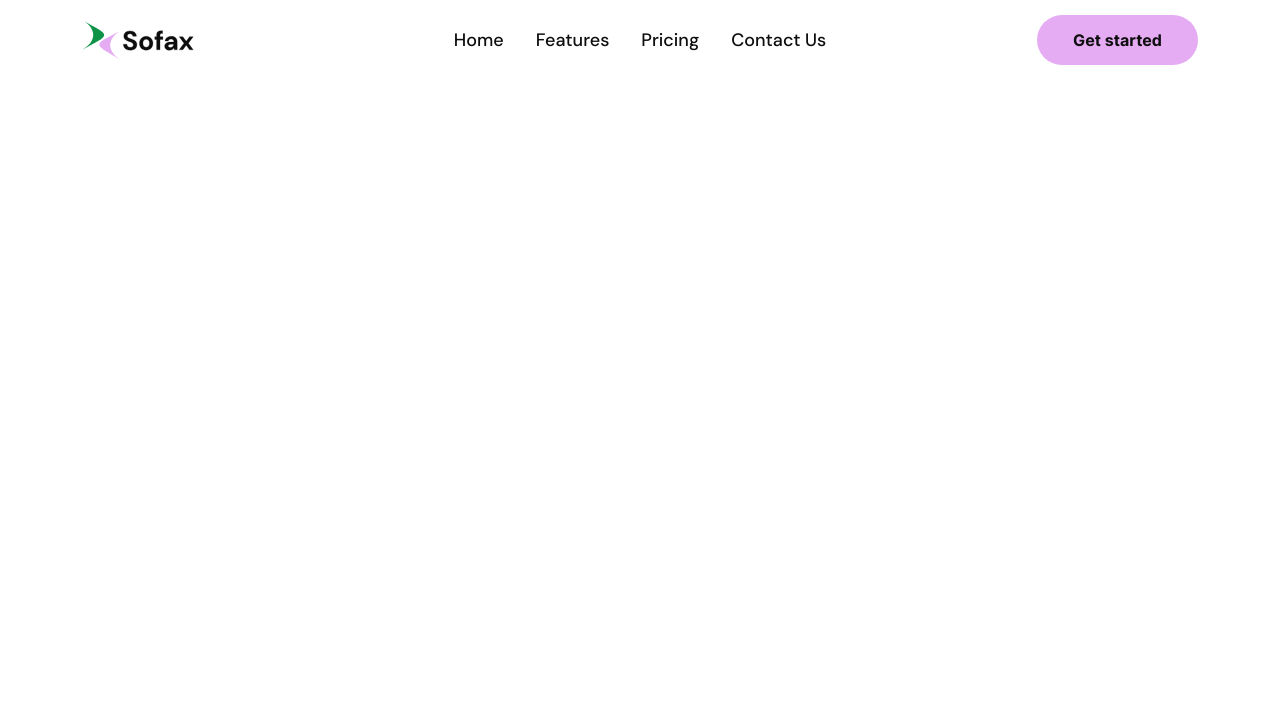
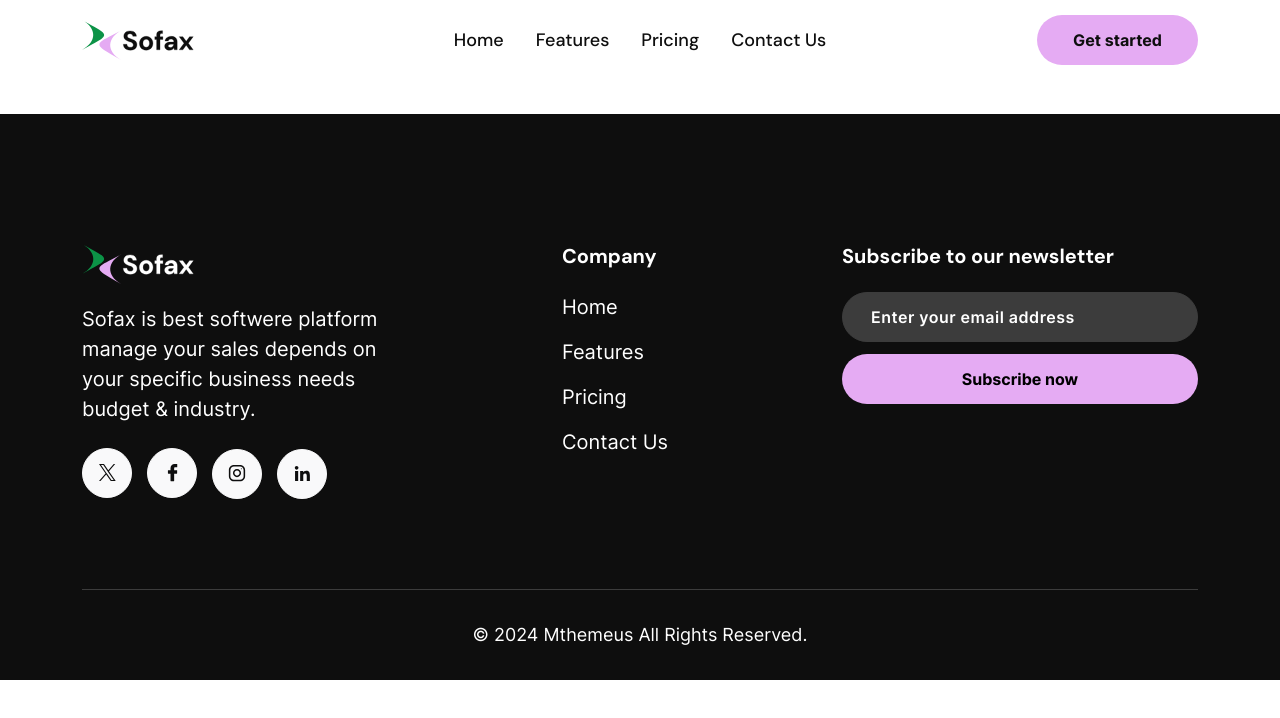
Before and after one commit to imanojprajapati/visitrack-v2, a Next.js app: page / in a window 1280 px wide. Shown: the top 718 px of the page. Built offline with nearby package versions, Linux system fonts and the light colour scheme.

Commit message:
Add Footer

```diff
--- /dev/null
+++ b/src/app/components/common/Field.jsx
@@ -0,0 +1,24 @@
+import React from "react";
+function Field({ label, children, htmlFor, error }) {
+	const id = htmlFor || getChildId(children);
+	return (
+		<div className="aximo-account-field">
+			{label && (
+				<label htmlFor={id} className="mb-1">
+					{label}
+				</label>
+			)}
+			{children}
+			{error && <span className="text-danger">{error.message}</span>}
+		</div>
+	);
+}
+function getChildId(children) {
+	const child = React.Children.only(children);
+
+	// eslint-disable-next-line no-unsafe-optional-chaining
+	if ("id" in child?.props) {
+		return child.props.id;
+	}
+}
+export default Field;
--- /dev/null
+++ b/src/app/components/common/footer/CopyRight.jsx
@@ -0,0 +1,9 @@
+function CopyRight() {
+	return (
+		<div className="sofax-footer-bottom center dark-bottom">
+			<p>© 2024 Mthemeus All Rights Reserved.</p>
+		</div>
+	);
+}
+
+export default CopyRight;
--- /dev/null
+++ b/src/app/components/common/footer/index.jsx
@@ -0,0 +1,173 @@
+"use client";
+import Link from "next/link";
+import CopyRight from "./CopyRight";
+
+import Field from "@/src/app/components/common/Field";
+import Logo from "@/public/images/logo/logo-white.svg";
+import Image from "next/image";
+import { useForm } from "react-hook-form";
+import { toast, ToastContainer } from "react-toastify";
+
+function Footer() {
+	const {
+		register,
+		handleSubmit,
+		reset,
+		formState: { errors },
+	} = useForm();
+	const submitForm = (formData) => {
+		toast("Subscription Completed!");
+		reset();
+		console.log("Submited Form Data = ", formData);
+	};
+	return (
+		<footer className="sofax-footer-section dark-bg">
+			<ToastContainer position="bottom-right" />
+			<div className="container">
+				<div className="sofax-footer-top">
+					<div className="row">
+						<div className="col-xl-4 col-md-12">
+							<div className="sofax-footer-wrap mr-15 light-color">
+								<Link href="/multi-page/home-two">
+									<Image src={Logo} alt="Logo" />
+								</Link>
+								<p>
+									Sofax is best softwere platform manage your sales depends on your specific business
+									needs budget & industry.
+								</p>
+								<div className="sofax-social-icon">
+									<ul>
+										<li>
+											<a target="_blank" href="https://www.twitter.com/">
+												<svg
+													width="17"
+													height="18"
+													viewBox="0 0 17 18"
+													fill="none"
+													xmlns="http://www.w3.org/2000/svg"
+												>
+													<path
+														d="M9.96447 7.24539L16.1975 0H14.7205L9.30833 6.29107L4.98567 0H0L6.5367 9.51321L0 17.1111H1.47711L7.19246 10.4675L11.7575 17.1111H16.7432L9.9641 7.24539H9.96447ZM7.94136 9.59702L7.27906 8.64972L2.00933 1.11194H4.27809L8.53082 7.19517L9.19312 8.14247L14.7212 16.0497H12.4524L7.94136 9.59739V9.59702Z"
+														fill="#0E0E0E"
+													/>
+												</svg>
+											</a>
+										</li>
+										<li>
+											<a href="https://www.facebook.com/" target="_blank">
+												<svg
+													width="11"
+													height="18"
+													viewBox="0 0 11 18"
+													fill="none"
+													xmlns="http://www.w3.org/2000/svg"
+												>
+													<path
+														d="M9.88663 0.00357362L7.65153 0C5.14046 0 3.5177 1.65905 3.5177 4.22688V6.17575H1.27039C1.0762 6.17575 0.918945 6.33263 0.918945 6.52614V9.34984C0.918945 9.54335 1.07638 9.70005 1.27039 9.70005H3.5177V16.8251C3.5177 17.0187 3.67495 17.1754 3.86914 17.1754H6.80123C6.99543 17.1754 7.15268 17.0185 7.15268 16.8251V9.70005H9.7803C9.9745 9.70005 10.1318 9.54335 10.1318 9.34984L10.1328 6.52614C10.1328 6.43323 10.0957 6.34425 10.0299 6.27849C9.9641 6.21274 9.87444 6.17575 9.7812 6.17575H7.15268V4.52367C7.15268 3.72961 7.34257 3.3265 8.3806 3.3265L9.88627 3.32597C10.0803 3.32597 10.2375 3.16909 10.2375 2.97575V0.353788C10.2375 0.160634 10.0805 0.00393098 9.88663 0.00357362Z"
+														fill="#0E0E0E"
+													/>
+												</svg>
+											</a>
+										</li>
+										<li>
+											<a href="https://www.instagram.com/" target="_blank">
+												<svg
+													width="18"
+													height="17"
+													viewBox="0 0 18 17"
+													fill="none"
+													xmlns="http://www.w3.org/2000/svg"
+												>
+													<path
+														d="M12.043 0H5.9475C3.14256 0 0.86792 2.26664 0.86792 5.06173V11.1358C0.86792 13.9309 3.14256 16.1975 5.9475 16.1975H12.043C14.8479 16.1975 17.1226 13.9309 17.1226 11.1358V5.06173C17.1226 2.26664 14.8479 0 12.043 0ZM15.5987 11.1358C15.5987 13.0896 14.0037 14.679 12.043 14.679H5.9475C3.98678 14.679 2.39179 13.0896 2.39179 11.1358V5.06173C2.39179 3.1079 3.98678 1.51852 5.9475 1.51852H12.043C14.0037 1.51852 15.5987 3.1079 15.5987 5.06173V11.1358Z"
+														fill="#0E0E0E"
+													/>
+													<path
+														d="M9.00312 4.05713C6.75896 4.05713 4.93945 5.87024 4.93945 8.10651C4.93945 10.3428 6.75896 12.1559 9.00312 12.1559C11.2473 12.1559 13.0668 10.3428 13.0668 8.10651C13.0668 5.87024 11.2473 4.05713 9.00312 4.05713ZM9.00312 10.6374C7.60319 10.6374 6.46333 9.50153 6.46333 8.10651C6.46333 6.71049 7.60319 5.57565 9.00312 5.57565C10.4031 5.57565 11.5429 6.71049 11.5429 8.10651C11.5429 9.50153 10.4031 10.6374 9.00312 10.6374Z"
+														fill="#0E0E0E"
+													/>
+													<path
+														d="M13.3527 4.29821C13.653 4.29821 13.8964 4.05602 13.8964 3.75726C13.8964 3.4585 13.653 3.21631 13.3527 3.21631C13.0525 3.21631 12.8091 3.4585 12.8091 3.75726C12.8091 4.05602 13.0525 4.29821 13.3527 4.29821Z"
+														fill="#0E0E0E"
+													/>
+												</svg>
+											</a>
+										</li>
+										<li>
+											<a href="https://bd.linkedin.com/" target="_blank">
+												<svg
+													width="16"
+													height="16"
+													viewBox="0 0 16 16"
+													fill="none"
+													xmlns="http://www.w3.org/2000/svg"
+												>
+													<path
+														d="M15.877 15.0112V15.0106H15.8807V9.49947C15.8807 6.8034 15.2983 4.72656 12.1353 4.72656C10.6147 4.72656 9.59433 5.55805 9.17775 6.34633H9.13377V4.97826H6.13477V15.0106H9.25755V10.0429C9.25755 8.73498 9.50637 7.47022 11.1318 7.47022C12.7335 7.47022 12.7573 8.96289 12.7573 10.1268V15.0112H15.877Z"
+														fill="#0E0E0E"
+													/>
+													<path
+														d="M1.0498 4.99463H4.17636V15.0269H1.0498V4.99463Z"
+														fill="#0E0E0E"
+													/>
+													<path
+														d="M2.62114 0C1.62147 0 0.810303 0.808321 0.810303 1.80448C0.810303 2.80063 1.62147 3.62586 2.62114 3.62586C3.62081 3.62586 4.43198 2.80063 4.43198 1.80448C4.43135 0.808321 3.62018 0 2.62114 0V0Z"
+														fill="#0E0E0E"
+													/>
+												</svg>
+											</a>
+										</li>
+									</ul>
+								</div>
+							</div>
+						</div>
+						<div className="col-xl-34 col-md-4">
+							<div className="sofax-footer-menu ml-100 light-color">
+								<h5>Company</h5>
+								<ul>
+									<li>
+										<Link href="/">Home</Link>
+									</li>
+									<li>
+										<Link href="/features">Features</Link>
+									</li>
+									<li>
+										<Link href="/pricing">Pricing</Link>
+									</li>
+									<li>
+										<Link href="/contact-us">Contact Us</Link>
+									</li>
+								</ul>
+							</div>
+						</div>
+						<div className="col-xl-4 col-md-4">
+							<div className="sofax-footer-menu light-color">
+								<h5>Subscribe to our newsletter</h5>
+								<div className="sofax-subscription-field2">
+									<form onSubmit={handleSubmit(submitForm)}>
+										<Field error={errors.email}>
+											<input
+												{...register("email", { required: "Email is required." })}
+												type="email"
+												name="email"
+												id="email"
+												placeholder="Enter your email address"
+											/>
+										</Field>
+
+										<button className="sofax-subcribe-btn2 subscription-btn-hover" type="submit">
+											Subscribe now
+										</button>
+									</form>
+								</div>
+							</div>
+						</div>
+					</div>
+				</div>
+				<CopyRight />
+			</div>
+		</footer>
+	);
+}
+
+export default Footer;
--- a/src/app/layout.js
+++ b/src/app/layout.js
@@ -31,7 +31,7 @@ import "/public/css/splitting.css";
 // import "../app/styles/app.css";
 // import "../app/styles/main.css";
 // import "../app/styles/mobile-nav.css";
-// import Footer from "./components/common/footer";
+import Footer from "./components/common/footer";
 
 export const metadata = {
 	title: "Visitrack",
@@ -45,7 +45,7 @@ export default function RootLayout({ children }) {
 				<Header/>
 				{/* <ImportBsJS /> */}
 				{children}
-				{/* <Footer/> */}
+				<Footer/>
 				{/* <ScrollToTop /> */}
 			</body>
 		</html>
```
